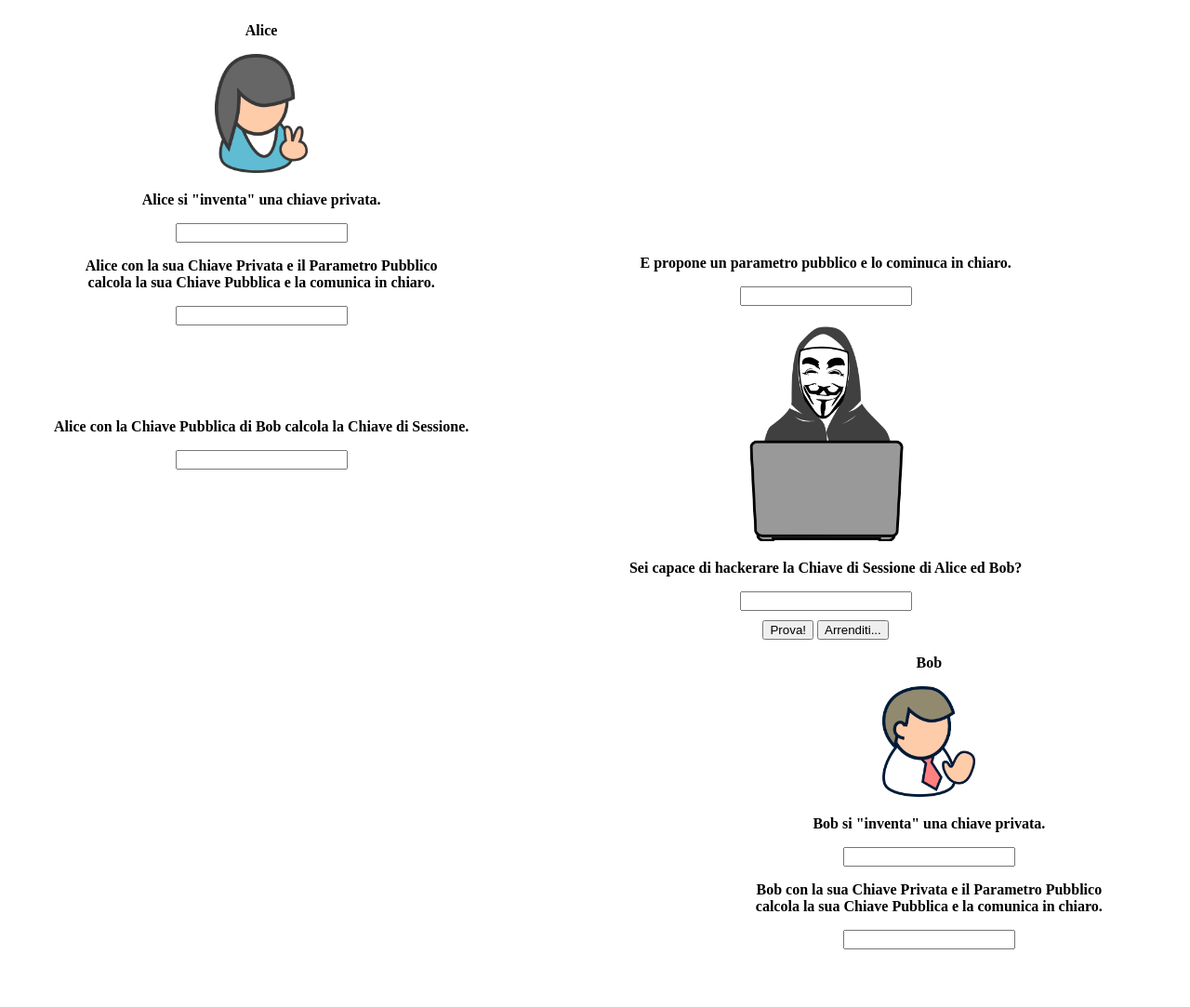
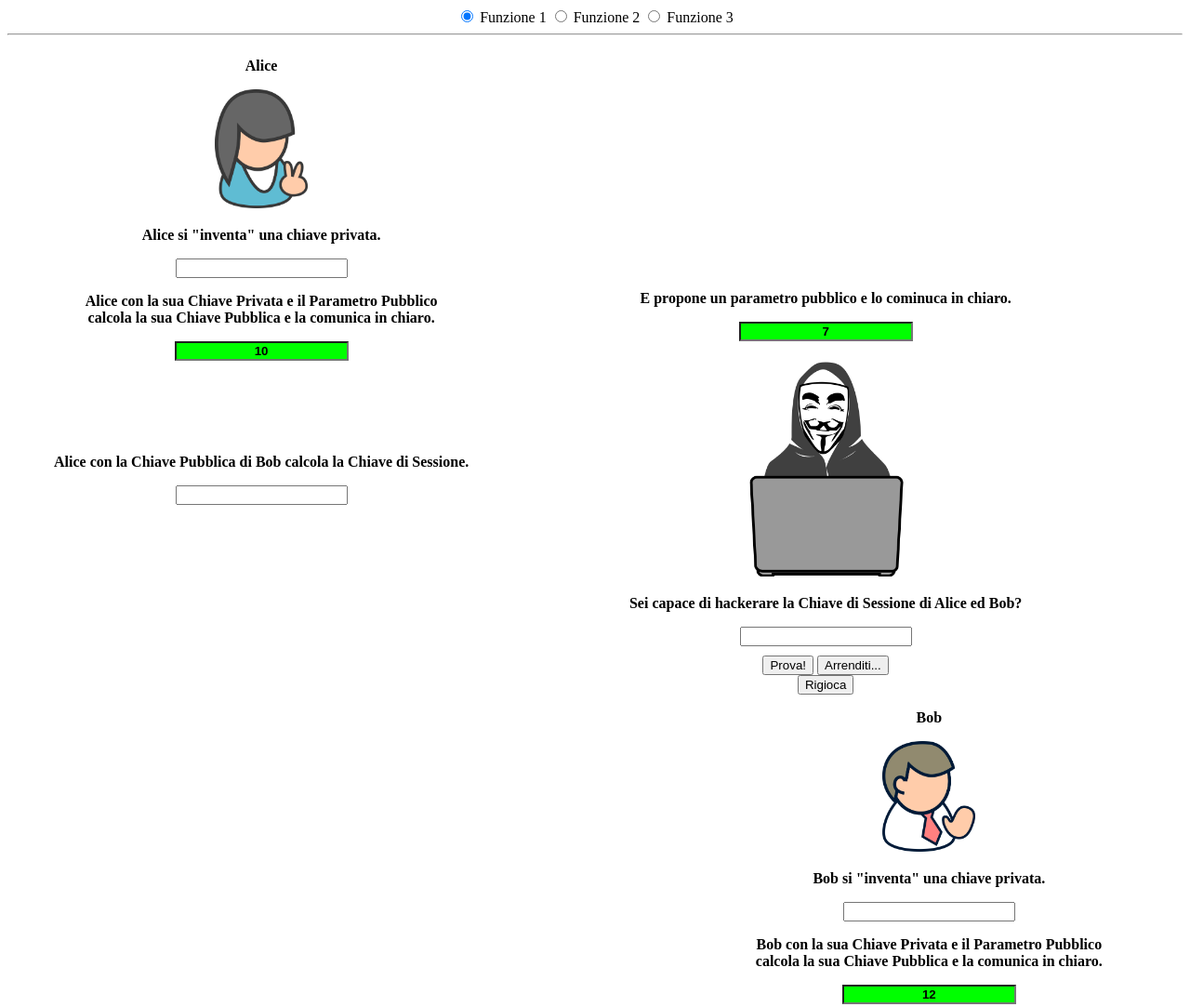
Before and after one commit to ProfPaolo/PCTO_Critto, a plain HTML site: page JavaScript/diffie/index.html in a window 1280 px wide. Shown: the top 1083 px of the page at 93% size. Drawn offline with Linux system fonts and the light colour scheme.

Commit message:
sincro con genio2003

```diff
--- a/JavaScript/diffie/index.html
+++ b/JavaScript/diffie/index.html
@@ -1,14 +1,137 @@
 <!DOCTYPE html>
 <html>
+	<head>
 	<script>
+			//variabili globali
+			var AliceSecretKey ;
+			var BobSecretKey ;
+			var parametroPubblico;
+			var chiaveDiSessione;
+			var AlicePublicKey;
+			var BobPublicKey ;
+			var tipoFunzione="somma";
+
+
+			document.addEventListener("DOMContentLoaded", inizializzaGame );
+
+			function inizializzaGame(){
+				AliceSecretKey = 1+ Math.floor( Math.random()*9 ); //TODO : scegliere il range
+				BobSecretKey = 1+ Math.floor( Math.random()*9 ); //TODO : scegliere il range
+
+				//qui è dove Diffie Helmann viene implementato!!
+
+				parametroPubblico = 1+ Math.floor( Math.random()*9 ); //TODO : scegliere il range
+
+				AlicePublicKey= f( parametroPubblico , AliceSecretKey );
+				BobPublicKey  = f( parametroPubblico , BobSecretKey );
+
+				// Calcolo della chiave scambiata
+
+				var chiaveDiSessioneA = f(  BobPublicKey  , AliceSecretKey ) ;//Alice
+				var chiaveDiSessioneB = f( AlicePublicKey , BobSecretKey )   ;//Bob
+				chiaveDiSessione  = chiaveDiSessioneA ;
+				// Le due chiavi sono uguali ...
+				if ( chiaveDiSessioneA != chiaveDiSessioneB )
+					alert (" OH NO !!! QUESTO NON DEVE ACCADERE !!! e non accadrà mai ...");
+
+
+				//mostra nella UI le cose in chiaro..
+				document.getElementById("parametroPubblico").value = parametroPubblico ;
+
+				document.getElementById("chiavePubblicaAlice").value = AlicePublicKey ;
+				document.getElementById("chiavePubblicaBob").value = BobPublicKey ;
+
+				//cancella i contenuti delle celle da nascondere ..
+				document.getElementById("AliceSecretKey").value="";
+				document.getElementById("BobSecretKey").value="";
+
+				document.getElementById("chiaveSessioneA").value="";
+				document.getElementById("chiaveSessioneB").value="";
+
+
+
+
+			}
+
+
+			function f ( base , chiave) {
+
+				switch(tipoFunzione) {
+
+				  case "somma":
+					return base + chiave ;
+
+				  case "moltiplicazione":
+					return base * chiave ;
+
+				  case "esponenziale":
+					return base ** chiave ;
+
+				/*  case 4:
+					return base ^ chiave % p ;*/
+
+				  default:
+					return base + chiave ; //solo per cautela...
+				}
+
+			}
+
+
+			function controlla(){
+				var chiaveHackerata = document.getElementById("chiaveHackerata").value ;
+
+				if ( chiaveDiSessione==chiaveHackerata){
+					alert("GRANDE !!!!!");
+					mostra();
+				}
+				else
+					alert ("Ritenta");
+			}
+
+			function resa(){
+				mostra();
+			}
+
+			function mostra(){
+				//"scopre" le chiavi private
+				document.getElementById("AliceSecretKey").value=AliceSecretKey;
+				document.getElementById("BobSecretKey").value=BobSecretKey;
+
+				document.getElementById("chiaveSessioneA").value=chiaveDiSessione;
+				document.getElementById("chiaveSessioneB").value=chiaveDiSessione;
+
+
+				//"scopre" le chiavi di sessione
+				//
+			}
+
+			function rigioca(){
+				inizializzaGame();
+			}
+
+			function cambiaFunzione(){
+
+				tipoFunzione=document.getElementById("selettoreFunzione").elements['funzione'].value;
+				rigioca();
+			}
 
 	</script>
-	<head>
+
 		<meta charset="UTF-8">
 		<meta name="description" content="Sito Web Criptografia! ;-)">
 		<title>Sito Web Criptografia</title>
 	</head>
 	<body style="text-align: center;">
+
+		<form  id="selettoreFunzione"  onchange="cambiaFunzione()"autocomplete="off">
+			<input type="radio" id="f1" name="funzione" value="somma" checked >
+			<label for="f1">Funzione 1</label>
+			<input type="radio" id="f2" name="funzione" value="moltiplicazione">
+			<label for="f2">Funzione 2</label>
+			<input type="radio" id="f3" name="funzione" value="esponenziale">
+			<label for="f3">Funzione 3</label>
+		</form>
+		<hr>
 		<main>
 
 			<div style="float:left; margin-left: 50px;">
@@ -18,17 +141,17 @@
 				<p><b>Alice si "inventa" una chiave privata.</b></p>
 				<form>
 					<label style="width: 200px; high: 50px;"></label>
-					<input type="text">
+					<input type="text"id="AliceSecretKey" style="text-align: center;" readonly >
 				</form>
 				<p><b>Alice con la sua Chiave Privata e il Parametro Pubblico <br> calcola la sua Chiave Pubblica e la comunica in chiaro.</b></p>
 				<form>
 					<label style="width: 200px; high: 50px;"></label>
-					<input type="text" readonly>
+					<input type="text" id="chiavePubblicaAlice" style="text-align: center; background-color: lime; font-weight: bold;" readonly>
 				</form>
 				<p style="margin-top: 100px;"><b>Alice con la Chiave Pubblica di Bob calcola la Chiave di Sessione.</b></p>
 				<form>
 					<label style="width: 200px; high: 50px;"></label>
-					<input type="text" readonly>
+					<input type="text" id="chiaveSessioneA" style="text-align: center;" readonly>
 				</form>
 
 			</div>
@@ -37,16 +160,19 @@
 				<p><b>E propone un parametro pubblico e lo cominuca in chiaro.</b></p>
 				<form>
 					<label style="width: 200px; high: 50px;"></label>
-					<input type="text">
+					<input id="parametroPubblico" type="text" style="text-align: center; background-color: lime; font-weight: bold;" readonly >
 				</form>
 				<img src="Foto_Crittografia/Hacker.png" style="width: 200px; high: 240px; margin-top: 20px;">
 				<p><b>Sei capace di hackerare la Chiave di Sessione di Alice ed Bob?</b></p>
 				<form>
 					<label style="width: 200px; high: 50px;"></label>
-					<input type="text">
+					<input type="text" id="chiaveHackerata" style="text-align: center;">
 				</form>
-				<button style=" margin-top: 10px; display:inline-block;">Prova!</button>
-				<button style="display:inline-block;">Arrenditi...</button>
+				<button style=" margin-top: 10px; display:inline-block;"  onclick="controlla()" >Prova!</button>
+				<button style="display:inline-block;" onclick="resa()" >Arrenditi...</button>
+				<br>
+				<button style="display:inline-block;" onclick="rigioca()" >Rigioca</button>
+
 
 			</div>
 			<div style="float:right; margin-right: 50px;">
@@ -56,17 +182,17 @@
 				<p><b>Bob si "inventa" una chiave privata.</b></p>
 				<form>
 					<label style="width: 200px; high: 50px;"></label>
-					<input type="text">
+					<input type="text" id="BobSecretKey" style="text-align: center;" readonly>
 				</form>
 				<p><b>Bob con la sua Chiave Privata e il Parametro Pubblico <br> calcola la sua Chiave Pubblica e la comunica in chiaro.</b></p>
 				<form>
 					<label style="width: 200px; high: 50px;"></label>
-					<input type="text" readonly>
+					<input type="text" id="chiavePubblicaBob" style="text-align: center; background-color: lime; font-weight: bold;" readonly>
 				</form>
 				<p style="margin-top: 100px;"><b>Bob con la Chiave Pubblica di Alice calcola la Chiave di Sessione.</b></p>
 				<form>
 					<label style="width: 200px; high: 50px;"></label>
-					<input type="text" readonly>
+					<input type="text" id="chiaveSessioneB" style="text-align: center;" readonly>
 				</form>
 
 			</div>
```
